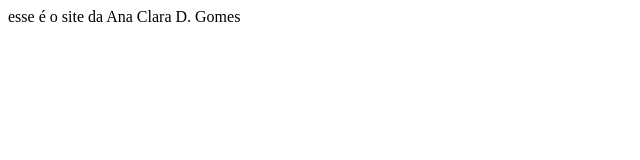
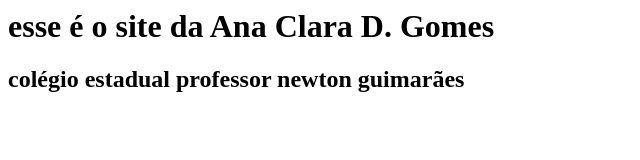
Before and after one commit to ACDGomes/1banaclaradutragomespcsite, a plain HTML site: page index.html in a window 1280 px wide. Shown: the whole page, without its empty margins (0-640 px from the left). Drawn offline with Linux system fonts and the light colour scheme.

Commit message:
primeira alteração

```diff
--- a/index.html
+++ b/index.html
@@ -1 +1,2 @@
-esse é o site da Ana Clara D. Gomes
+<h1>esse é o site da Ana Clara D. Gomes</h1>
+<h2>colégio estadual professor newton guimarães</h2>
```
